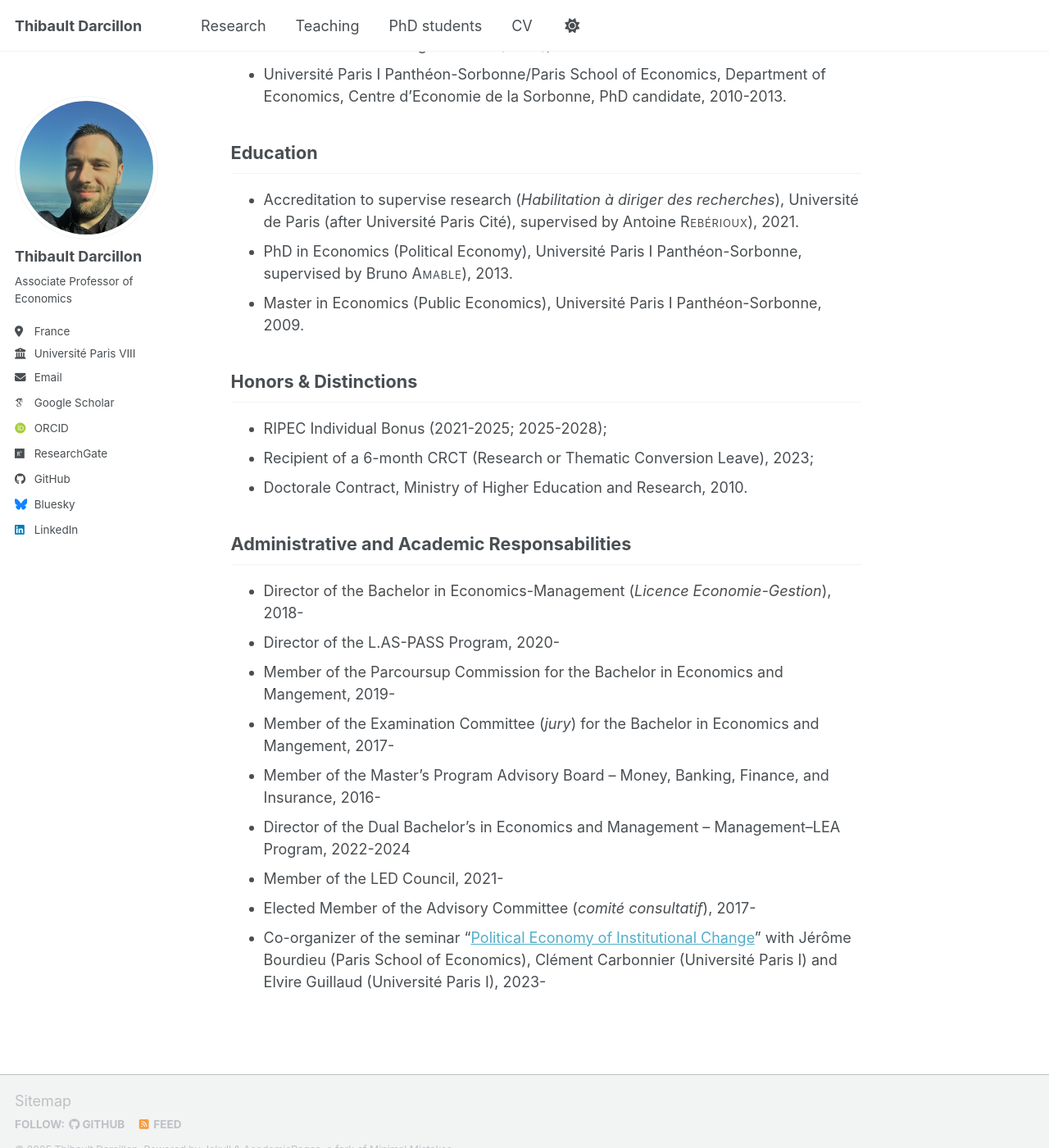
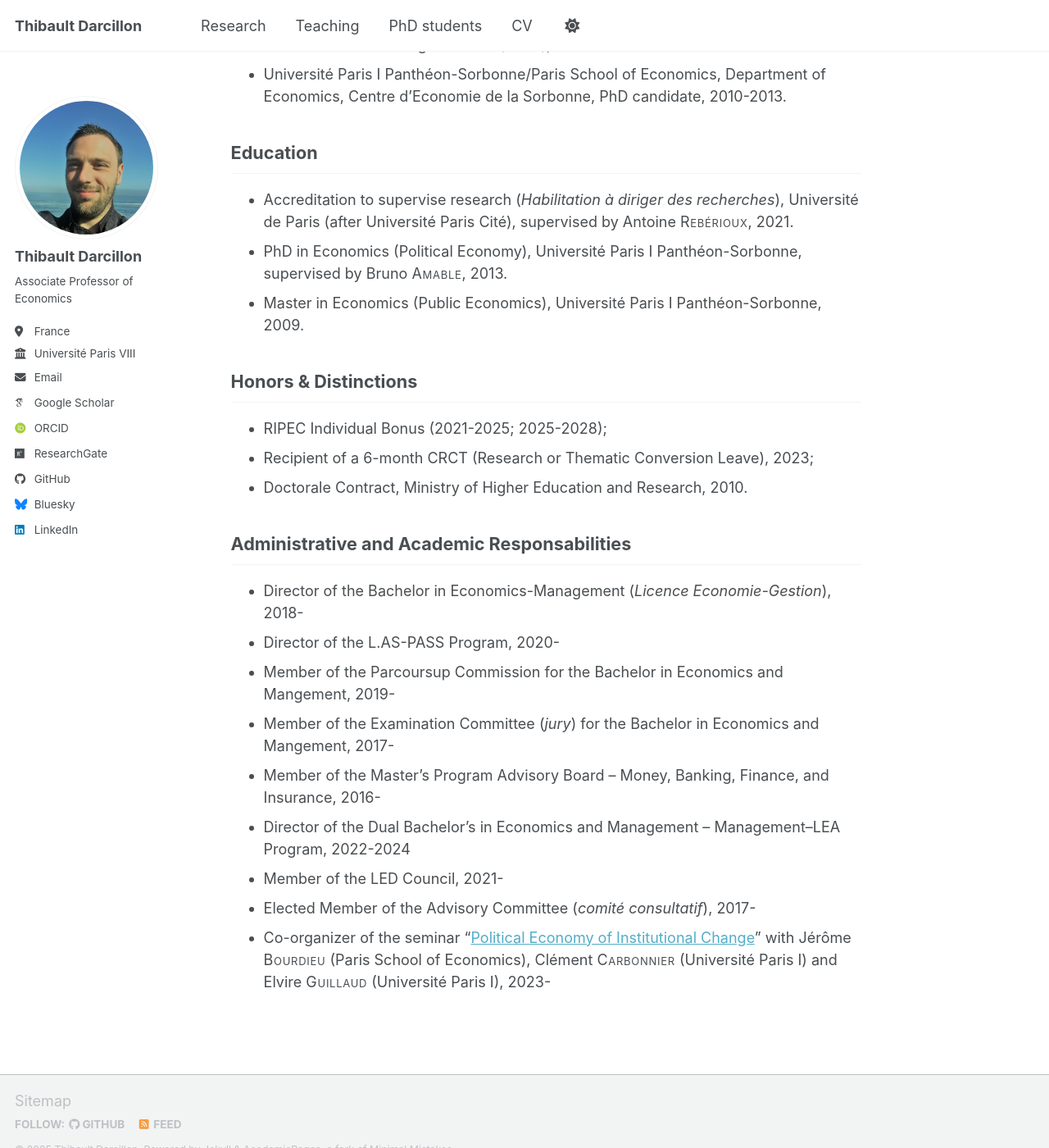
Before and after one commit to thibaultdarcillon/thibaultdarcillon.github.io, a Jekyll site: the page built from _pages/cv.md, in a window 1280 px wide and 1400 px high, scrolled down 536 px. Shown: the whole window at 82% size. Built offline with Jekyll 4.4.1, drawn with Linux system fonts in a browser that asks for light colours; some web fonts are replaced; a script bundle is joined from its source files by our own code; library files that are not in the unit come from our copies.

Commit message:
Update CV page

```diff
--- a/_pages/cv.md
+++ b/_pages/cv.md
@@ -20,8 +20,8 @@
 
 ## Education
 
-- Accreditation to supervise research (*Habilitation à diriger des recherches*), Université de Paris (after Université Paris Cité), supervised by Antoine <span class="smallcaps">Rebérioux</span>), 2021.
-- PhD in Economics (Political Economy), Université Paris I Panthéon-Sorbonne,  supervised by Bruno <span class="smallcaps">Amable</span>), 2013.
+- Accreditation to supervise research (*Habilitation à diriger des recherches*), Université de Paris (after Université Paris Cité), supervised by Antoine <span class="smallcaps">Rebérioux</span>, 2021.
+- PhD in Economics (Political Economy), Université Paris I Panthéon-Sorbonne,  supervised by Bruno <span class="smallcaps">Amable</span>, 2013.
 - Master in Economics (Public Economics), Université Paris I Panthéon-Sorbonne, 2009.
 
 ## Honors & Distinctions
@@ -40,4 +40,4 @@
 - Director of the Dual Bachelor’s in Economics and Management – Management–LEA Program, 2022-2024
 - Member of the LED Council, 2021-
 - Elected Member of the Advisory Committee (*comité consultatif*), 2017-
-- Co-organizer of the seminar "[Political Economy of Institutional Change](https://www.parisschoolofeconomics.eu/evenements/economie-politique-du-changement-institutionnel-epci/)" with Jérôme Bourdieu (Paris School of Economics), Clément Carbonnier (Université Paris I) and Elvire Guillaud (Université Paris I), 2023-
+- Co-organizer of the seminar "[Political Economy of Institutional Change](https://www.parisschoolofeconomics.eu/evenements/economie-politique-du-changement-institutionnel-epci/)" with Jérôme <span class="smallcaps">Bourdieu</span> (Paris School of Economics), Clément <span class="smallcaps">Carbonnier</span> (Université Paris I) and Elvire <span class="smallcaps">Guillaud</span> (Université Paris I), 2023-
```
